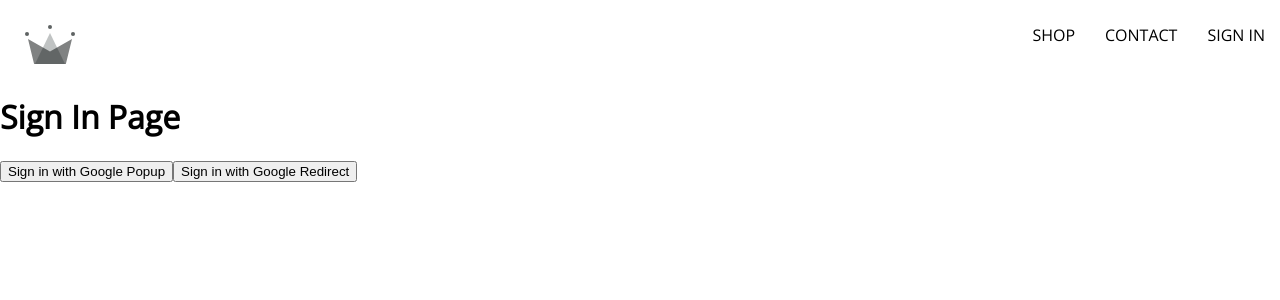
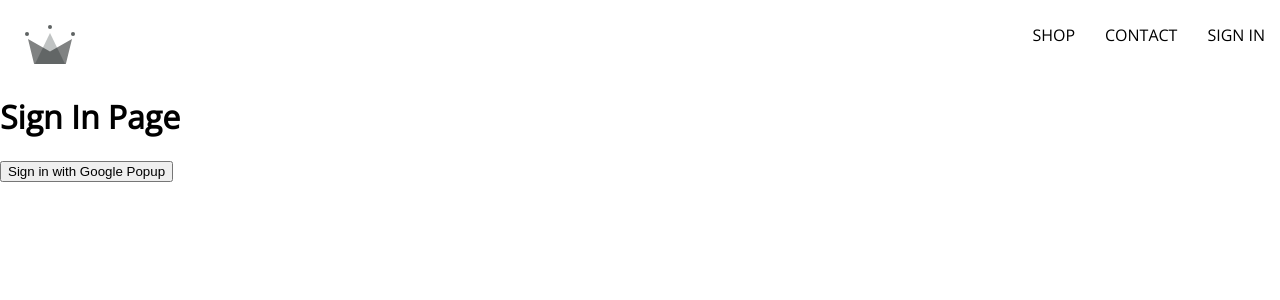
Before and after one commit to TysonNguyen01142004/crown-clothing, a React (Create React App) app: page /sign-in in a window 1280 px wide. Shown: the top 300 px of the page. Built offline with nearby package versions, Linux system fonts and the light colour scheme.

Commit message:
main alike

```diff
--- a/src/components/sign-in/SignIn.jsx
+++ b/src/components/sign-in/SignIn.jsx
@@ -1,24 +1,10 @@
 import React from "react";
-import { useEffect } from "react";
-import { getRedirectResult } from "firebase/auth";
 import {
-  auth,
-  signInWithGoogleRedirect,
   signInWithGooglePopup,
   createUserDocumentFromAuth,
 } from "../utils/firebase/firebase";
 
 const SignIn = () => {
-  useEffect(() => {
-    const loadData = async () => {
-      const response = await getRedirectResult(auth);
-      if (response) {
-        const userDocRef = await createUserDocumentFromAuth(response.user);
-      }
-    };
-    loadData();
-  }, []);
-
   const logGoogleUser = async () => {
     const { user } = await signInWithGooglePopup();
     const userDocRef = await createUserDocumentFromAuth(user);
@@ -27,9 +13,6 @@
     <div>
       <h1>Sign In Page</h1>
       <button onClick={logGoogleUser}>Sign in with Google Popup</button>
-      <button onClick={signInWithGoogleRedirect}>
-        Sign in with Google Redirect
-      </button>
     </div>
   );
 };
```
